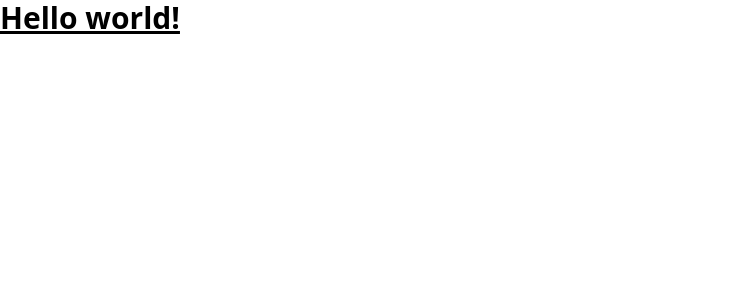
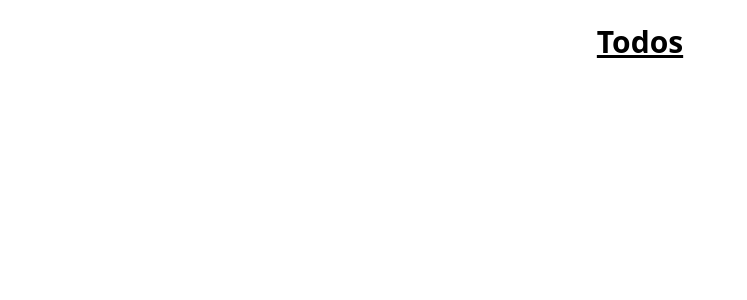
Before and after one commit to jimmywalsh/vue-todo-app, a Vue app: page / in a window 1280 px wide. Shown: the top 300 px of the page, without its empty margins (0-747 px from the left). Built offline with nearby package versions, Linux system fonts and the light colour scheme.

Commit message:
Hook up pinia to TodoList component
- Also fixed issue where vite isn't respecting the @ pathname

```diff
--- a/package.json
+++ b/package.json
@@ -13,6 +13,7 @@
     "preview": "vite preview"
   },
   "dependencies": {
+    "pinia": "2.0.28",
     "vue": "3.2.45"
   },
   "devDependencies": {
--- a/src/App.vue
+++ b/src/App.vue
@@ -1,7 +1,9 @@
-<script lang="ts" setup></script>
+<script lang="ts" setup>
+import TodoList from './components/TodoList.vue'
+</script>
 
 <template>
-  <h1 class="text-3xl font-bold underline">
-    Hello world!
-  </h1>
+  <main class="flex justify-center mt-6">
+    <TodoList />
+  </main>
 </template>
--- /dev/null
+++ b/src/components/TodoList.vue
@@ -0,0 +1,11 @@
+<script lang="ts" setup>
+import useTodosStore from '@/stores/todosStore';
+
+const todosStore = useTodosStore()
+
+console.log('todosStore instantiated:', todosStore)
+</script>
+
+<template>
+  <h1 class="text-3xl font-bold underline">Todos</h1>
+</template>
--- a/src/main.ts
+++ b/src/main.ts
@@ -1,9 +1,12 @@
 import { createApp } from 'vue'
+import { createPinia } from 'pinia'
 
 import './tailwind.css'
 
 import App from '@/App.vue'
 
 const app = createApp(App)
+const pinia = createPinia()
 
+app.use(pinia)
 app.mount('#app')
--- /dev/null
+++ b/src/stores/todosStore.ts
@@ -0,0 +1,14 @@
+import { defineStore } from 'pinia'
+
+const initialState = {
+  count: 0,
+  todos: []
+}
+const useTodosStore = defineStore('todos', {
+  state: () => (initialState),
+  actions: {
+
+  }
+})
+
+export default useTodosStore
--- a/vite.config.js
+++ b/vite.config.js
@@ -1,10 +1,16 @@
 import vue from '@vitejs/plugin-vue'
 import { defineConfig } from 'vite'
 import tsconfigPaths from 'vite-tsconfig-paths'
+import path from 'path'
 
 export default defineConfig({
   plugins: [
     tsconfigPaths(),
     vue()
   ],
+  resolve: {
+    alias: {
+      '@': path.resolve(__dirname, 'src/'),
+    },
+  },
 })
```
Also changed, not shown: 1 other file (tests, documents, lock files or other folders).
